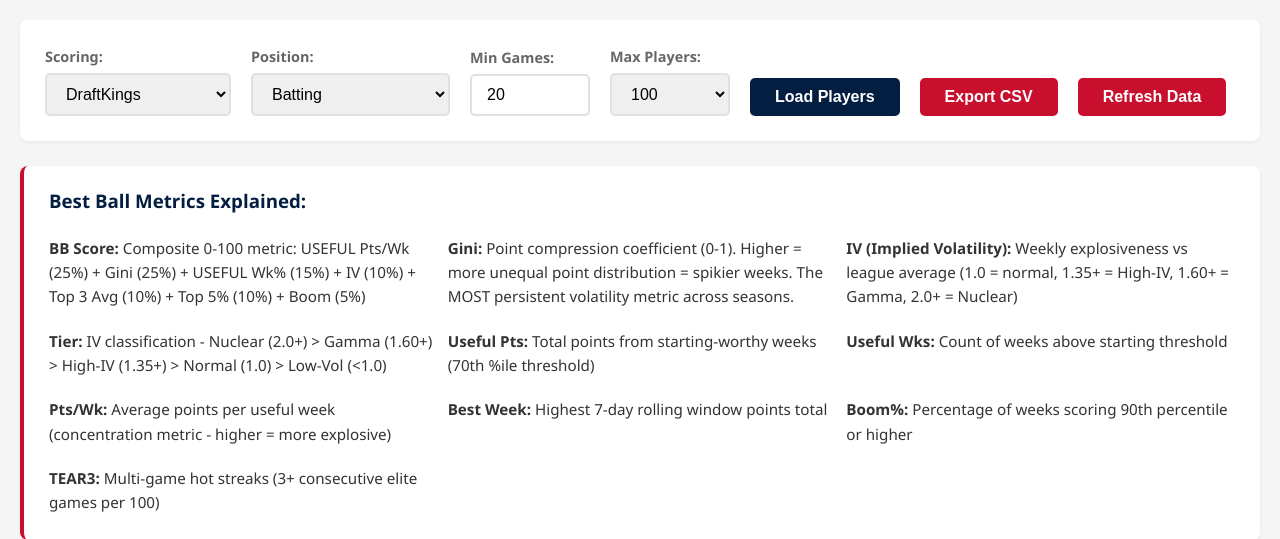
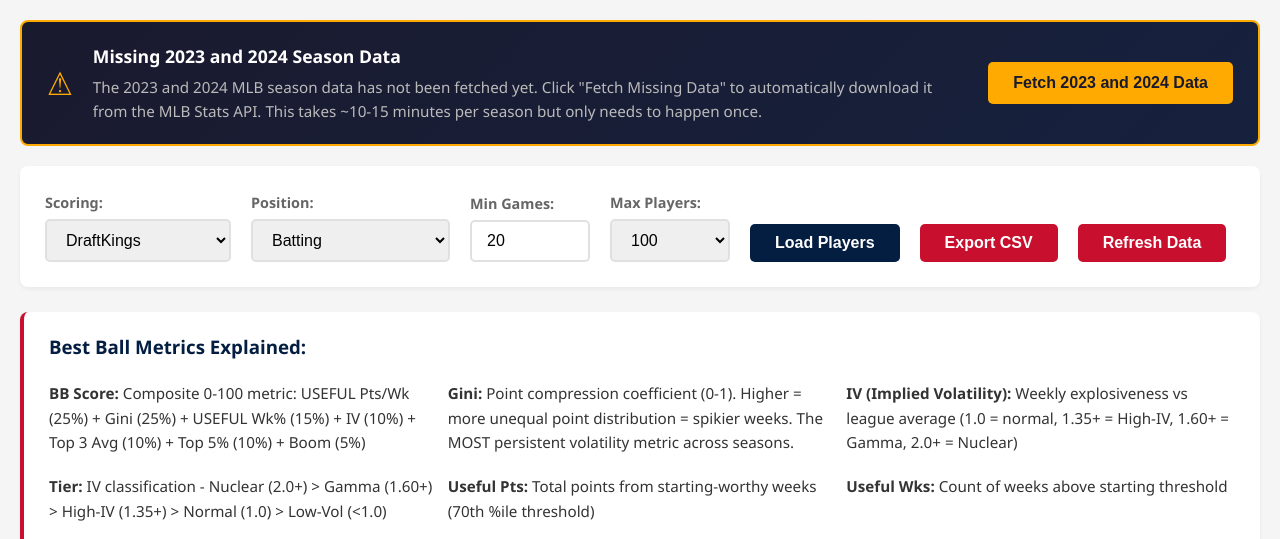
Before and after one commit to Matticusnicholas/Mlb-Stats-Draftkings, a Flask app: page / in a window 1280 px wide. Shown: the part 278-817 px from the top of the page. Run offline with Flask 3, Linux system fonts and the light colour scheme; data that the repository does not hold is empty; some libraries are stand-ins or nearby versions.

Commit message:
Add auto-fetch: website detects missing 2023/2024 data and fetches from MLB API
Backend (app.py):
- /api/data-status: checks which seasons exist in DB, reports missing ones
- /api/fetch-seasons POST: starts background thread to fetch schedule +
  boxscores from MLB Stats API for requested seasons
- /api/fetch-progress: polls real-time progress (phase, games fetched, %)
- Background worker fetches schedule, then boxscores with 0.3s rate limit,
  then auto-regenerates the Best Ball cache when all seasons complete
- Thread-safe state tracking with _fetch_state dict

Frontend (index.html + app.js + styles.css):
- On page load, calls /api/data-status to check for 2023/2024 data
- If missing, shows amber warning banner with "Fetch Missing Data" button
- Progress bar with real-time polling (every 2s) during fetch
- Shows phase (schedule / boxscores / cache regeneration) and game count
- Auto-hides banner and reloads player data when fetch completes
- Handles errors, retry, and already-running fetch gracefully

Data only needs to be fetched once - subsequent users get instant loading
from the stored SQLite database and JSON cache files.

https://claude.ai/code/session_01JZxLmsjXFxzntsPvNBNRcG

```diff
--- a/web/app.py
+++ b/web/app.py
@@ -10,6 +10,7 @@ import json
 from datetime import datetime
 import tempfile
 import logging
+import threading
 
 # Setup logger
 logger = logging.getLogger(__name__)
@@ -40,6 +41,20 @@ _player_cache = {
     'batting': None,
     'pitching': None,
     'combined': None
+}
+
+# Background fetch state (shared across requests)
+_fetch_state = {
+    'active': False,
+    'season': None,
+    'phase': None,        # 'schedule', 'boxscores', 'cache', 'done', 'error'
+    'progress': 0,        # 0-100
+    'total_games': 0,
+    'games_fetched': 0,
+    'errors': 0,
+    'message': '',
+    'seasons_queued': [],  # seasons still to fetch
+    'started_at': None,
 }
 
 
@@ -1207,5 +1222,315 @@ def get_cutline_all_rosters(draft_id):
     })
 
 
+# =============================================================================
+# AUTO-FETCH: Season data detection and background fetching
+# =============================================================================
+
+REQUIRED_SEASONS = [2023, 2024]
+
+
+@app.route('/api/data-status', methods=['GET'])
+def get_data_status():
+    """
+    Check which seasons have data in the database.
+    Frontend calls this on page load to detect missing seasons.
+    """
+    try:
+        from src.database.models import Game
+        from sqlalchemy import func, extract, case
+
+        session = db.get_session()
+
+        # Query per-year game counts and fetch status
+        rows = session.query(
+            extract('year', Game.game_date).label('year'),
+            func.count(Game.game_pk).label('total_games'),
+            func.sum(case((Game.data_fetched == True, 1), else_=0)).label('fetched_games')
+        ).group_by('year').all()
+
+        session.close()
+
+        seasons = {}
+        for r in rows:
+            year = int(r.year)
+            total = int(r.total_games)
+            fetched = int(r.fetched_games)
+            seasons[year] = {
+                'total_games': total,
+                'fetched_games': fetched,
+                'complete': fetched >= total and total > 0,
+                'pct': round(fetched / total * 100, 1) if total > 0 else 0
+            }
+
+        # Determine which required seasons are missing
+        missing = []
+        for year in REQUIRED_SEASONS:
+            if year not in seasons or not seasons[year]['complete']:
+                missing.append(year)
+
+        # Check cache freshness
+        cache_exists = os.path.exists(BATTING_CACHE) and os.path.exists(PITCHING_CACHE)
+        cache_generated = None
+        if cache_exists:
+            try:
+                with open(BATTING_CACHE, 'r') as f:
+                    cache_generated = json.load(f).get('generated_at')
+            except Exception:
+                pass
+
+        return jsonify({
+            'success': True,
+            'seasons': seasons,
+            'required_seasons': REQUIRED_SEASONS,
+            'missing_seasons': missing,
+            'cache_exists': cache_exists,
+            'cache_generated': cache_generated,
+            'fetch_active': _fetch_state['active']
+        })
+
+    except Exception as e:
+        logger.error(f"Error checking data status: {e}")
+        return jsonify({'success': False, 'error': str(e)}), 500
+
+
+@app.route('/api/fetch-seasons', methods=['POST'])
+def fetch_seasons():
+    """
+    Start background fetching for one or more seasons.
+    Fetches schedule + boxscores from MLB Stats API, then regenerates cache.
+
+    POST body:
+        seasons: list of year ints, e.g. [2023, 2024]
+    """
+    global _fetch_state
+
+    if _fetch_state['active']:
+        return jsonify({
+            'success': False,
+            'error': 'A fetch is already in progress',
+            'state': _fetch_state
+        }), 409
+
+    data = request.get_json() or {}
+    seasons = data.get('seasons', [])
+
+    if not seasons:
+        return jsonify({'success': False, 'error': 'No seasons specified'}), 400
+
+    # Validate seasons
+    for s in seasons:
+        if not isinstance(s, int) or s < 2000 or s > 2030:
+            return jsonify({'success': False, 'error': f'Invalid season: {s}'}), 400
+
+    # Reset state
+    _fetch_state.update({
+        'active': True,
+        'season': seasons[0],
+        'phase': 'starting',
+        'progress': 0,
+        'total_games': 0,
+        'games_fetched': 0,
+        'errors': 0,
+        'message': f'Starting fetch for {len(seasons)} season(s)...',
+        'seasons_queued': list(seasons),
+        'started_at': datetime.now().isoformat(),
+    })
+
+    # Launch background thread
+    thread = threading.Thread(
+        target=_background_fetch_seasons,
+        args=(list(seasons),),
+        daemon=True
+    )
+    thread.start()
+
+    return jsonify({
+        'success': True,
+        'message': f'Background fetch started for seasons: {seasons}',
+        'state': _fetch_state
+    })
+
+
+@app.route('/api/fetch-progress', methods=['GET'])
+def fetch_progress():
+    """Poll current fetch progress."""
+    return jsonify({
+        'success': True,
+        'state': _fetch_state
+    })
+
+
+def _background_fetch_seasons(seasons):
+    """
+    Background worker that fetches schedule + boxscores for each season,
+    then regenerates the web cache. Runs in a daemon thread.
+    """
+    global _fetch_state
+
+    try:
+        from src.api.mlb_api import MLBStatsAPI
+        from src.utils.dk_calculator import DKPointsCalculator
+
+        api = MLBStatsAPI(rate_limit_delay=0.3)
+        calculator = DKPointsCalculator()
+
+        # Use a fresh DB connection for the background thread
+        bg_db = DatabaseManager(DB_PATH)
+
+        for season_year in seasons:
+            season = str(season_year)
+            _fetch_state.update({
+                'season': season_year,
+                'phase': 'schedule',
+                'progress': 0,
+                'message': f'Fetching {season} schedule...',
+                'seasons_queued': [s for s in seasons if s >= season_year],
+            })
+
+            # --- Step 1: Fetch schedule ---
+            try:
+                games = api.fetch_season_schedule(season=season, game_type="R")
+                added = bg_db.add_games(games)
+                _fetch_state['message'] = f'{season}: Found {len(games)} games, {added} new'
+                logger.info(f"Season {season}: {len(games)} games, {added} new")
+            except Exception as e:
+                logger.error(f"Error fetching schedule for {season}: {e}")
+                _fetch_state.update({
+                    'phase': 'error',
+                    'message': f'Error fetching {season} schedule: {e}'
+                })
+                continue
+
+            # --- Step 2: Fetch boxscores ---
+            _fetch_state['phase'] = 'boxscores'
+            game_pks = bg_db.get_games_to_fetch(limit=None)
+
+            # Filter to only this season's games
+            from src.database.models import Game
+            from sqlalchemy import extract
+            session = bg_db.get_session()
+            season_game_pks = set(
+                row[0] for row in session.query(Game.game_pk).filter(
+                    extract('year', Game.game_date) == season_year,
+                    Game.data_fetched == False
+                ).all()
+            )
+            session.close()
+
+            games_to_fetch = [pk for pk in game_pks if pk in season_game_pks]
+            total = len(games_to_fetch)
+            _fetch_state['total_games'] = total
+            _fetch_state['games_fetched'] = 0
+            _fetch_state['message'] = f'{season}: Fetching {total} boxscores...'
+
+            for i, game_pk in enumerate(games_to_fetch):
+                try:
+                    boxscore = api.fetch_boxscore(game_pk)
+                    player_stats = api.extract_player_stats(boxscore)
+
+                    for player_data in player_stats:
+                        dk_points = calculator.calculate_points(player_data)
+                        bg_db.add_player_game(
+                            game_pk=game_pk,
+                            player_data=player_data,
+                            dk_points=dk_points
+                        )
+
+                    bg_db.mark_game_fetched(game_pk)
+                    _fetch_state['games_fetched'] = i + 1
+                    _fetch_state['progress'] = round((i + 1) / total * 100, 1) if total > 0 else 100
+                    _fetch_state['message'] = (
+                        f'{season}: {i + 1}/{total} games '
+                        f'({_fetch_state["progress"]}%)'
+                    )
+
+                except Exception as e:
+                    _fetch_state['errors'] += 1
+                    logger.error(f"Error processing game {game_pk}: {e}")
+                    continue
+
+            logger.info(f"Season {season} complete: {_fetch_state['games_fetched']} games fetched")
+
+        # --- Step 3: Regenerate cache ---
+        _fetch_state.update({
+            'phase': 'cache',
+            'progress': 0,
+            'message': 'Regenerating Best Ball cache (this may take a few minutes)...'
+        })
+
+        _regenerate_cache()
+
+        # Invalidate in-memory cache so next request picks up new data
+        _player_cache['batting'] = None
+        _player_cache['pitching'] = None
+        _player_cache['combined'] = None
+
+        _fetch_state.update({
+            'active': False,
+            'phase': 'done',
+            'progress': 100,
+            'message': f'All seasons fetched and cache regenerated successfully!'
+        })
+
+    except Exception as e:
+        logger.error(f"Background fetch failed: {e}")
+        import traceback
+        traceback.print_exc()
+        _fetch_state.update({
+            'active': False,
+            'phase': 'error',
+            'message': f'Fetch failed: {e}'
+        })
+
+
+def _regenerate_cache():
+    """
+    Regenerate the web cache JSON files using the full precalculate pipeline.
+    Called after new season data is fetched.
+    """
+    try:
+        os.makedirs(CACHE_DIR, exist_ok=True)
+
+        cache_db = DatabaseManager(DB_PATH)
+        weekly_analyzer = WeeklyAnalyzer(cache_db)
+
+        # Batting
+        _fetch_state['message'] = 'Regenerating batting cache...'
+        batting_players = weekly_analyzer.get_top_bestball_players(
+            stats_type='batting', min_games=10, limit=500
+        )
+
+        cache_data = {
+            'generated_at': datetime.now().isoformat(),
+            'count': len(batting_players),
+            'players': batting_players
+        }
+        with open(BATTING_CACHE, 'w') as f:
+            json.dump(cache_data, f)
+        logger.info(f"Regenerated batting cache: {len(batting_players)} players")
+
+        # Pitching
+        _fetch_state['message'] = 'Regenerating pitching cache...'
+        pitching_players = weekly_analyzer.get_top_bestball_players(
+            stats_type='pitching', min_games=10, limit=500
+        )
+
+        cache_data = {
+            'generated_at': datetime.now().isoformat(),
+            'count': len(pitching_players),
+            'players': pitching_players
+        }
+        with open(PITCHING_CACHE, 'w') as f:
+            json.dump(cache_data, f)
+        logger.info(f"Regenerated pitching cache: {len(pitching_players)} players")
+
+        _fetch_state['message'] = 'Cache regeneration complete!'
+
+    except Exception as e:
+        logger.error(f"Cache regeneration failed: {e}")
+        _fetch_state['message'] = f'Cache regeneration failed: {e}'
+        raise
+
+
 if __name__ == '__main__':
     app.run(debug=True, host='0.0.0.0', port=5000)
--- a/web/static/css/styles.css
+++ b/web/static/css/styles.css
@@ -305,6 +305,112 @@ body {
     margin: 5px 0;
 }
 
+/* Data Status Banner */
+.data-banner {
+    background: linear-gradient(135deg, #1a1a2e 0%, #16213e 100%);
+    border: 2px solid #ffaa00;
+    border-radius: 8px;
+    padding: 20px 25px;
+    margin-bottom: 20px;
+    color: #fff;
+}
+
+.data-banner-content {
+    display: flex;
+    align-items: center;
+    gap: 20px;
+}
+
+.data-banner-icon {
+    font-size: 2em;
+    color: #ffaa00;
+    flex-shrink: 0;
+}
+
+.data-banner-text {
+    flex: 1;
+}
+
+.data-banner-text strong {
+    font-size: 1.1em;
+    display: block;
+    margin-bottom: 5px;
+}
+
+.data-banner-text p {
+    color: #bbb;
+    font-size: 0.95em;
+    margin: 0;
+}
+
+.data-banner-actions {
+    flex-shrink: 0;
+}
+
+.btn-fetch {
+    padding: 12px 25px;
+    background: #ffaa00;
+    color: #1a1a2e;
+    border: none;
+    border-radius: 5px;
+    font-size: 1em;
+    font-weight: 700;
+    cursor: pointer;
+    transition: all 0.3s;
+    white-space: nowrap;
+}
+
+.btn-fetch:hover {
+    background: #ffc640;
+    transform: translateY(-2px);
+    box-shadow: 0 4px 8px rgba(255, 170, 0, 0.3);
+}
+
+.btn-fetch:disabled {
+    background: #666;
+    color: #aaa;
+    cursor: not-allowed;
+    transform: none;
+    box-shadow: none;
+}
+
+.fetch-progress {
+    margin-top: 15px;
+    padding-top: 15px;
+    border-top: 1px solid #333;
+}
+
+.fetch-progress-bar-bg {
+    width: 100%;
+    height: 24px;
+    background: #333;
+    border-radius: 12px;
+    overflow: hidden;
+    margin-bottom: 8px;
+}
+
+.fetch-progress-bar {
+    height: 100%;
+    background: linear-gradient(90deg, #ffaa00, #00cc44);
+    border-radius: 12px;
+    transition: width 0.5s ease;
+    min-width: 0;
+}
+
+.fetch-progress-text {
+    color: #aaa;
+    font-size: 0.9em;
+    margin: 0;
+}
+
+.data-banner.success {
+    border-color: #00cc44;
+}
+
+.data-banner.success .data-banner-icon {
+    color: #00cc44;
+}
+
 /* Responsive */
 @media (max-width: 768px) {
     .header h1 {
--- a/web/static/js/app.js
+++ b/web/static/js/app.js
@@ -54,6 +54,7 @@ tableHeaders.addEventListener('click', (e) => {
 loadDatabaseStats();
 updateScoringInfo();
 updateTableHeaders();  // Initialize table headers with correct columns
+checkDataStatus();     // Check if 2023/2024 data exists
 
 /**
  * Update scoring system info in footer
@@ -399,3 +400,171 @@ function showLoading(show) {
         loading.classList.add('hidden');
     }
 }
+
+// =============================================================================
+// AUTO-FETCH: Detect missing season data and offer to fetch it
+// =============================================================================
+
+let _missingSeasons = [];
+let _fetchPollInterval = null;
+
+/**
+ * Check if required seasons (2023, 2024) have data in the database.
+ * Shows a banner if data is missing.
+ */
+async function checkDataStatus() {
+    const banner = document.getElementById('data-status-banner');
+    if (!banner) return;
+
+    try {
+        const response = await fetch('/api/data-status');
+        const data = await response.json();
+
+        if (!data.success) return;
+
+        // If a fetch is already running, show progress immediately
+        if (data.fetch_active) {
+            banner.classList.remove('hidden');
+            document.getElementById('banner-title').textContent = 'Fetching Season Data...';
+            document.getElementById('banner-message').textContent = 'A data fetch is already in progress.';
+            document.getElementById('fetch-btn').disabled = true;
+            document.getElementById('fetch-btn').textContent = 'Fetching...';
+            document.getElementById('fetch-progress-container').classList.remove('hidden');
+            startProgressPolling();
+            return;
+        }
+
+        _missingSeasons = data.missing_seasons || [];
+
+        if (_missingSeasons.length === 0) {
+            // All data present - hide banner or show success briefly
+            banner.classList.add('hidden');
+            return;
+        }
+
+        // Show banner with missing seasons
+        banner.classList.remove('hidden');
+        const seasonList = _missingSeasons.join(' and ');
+        document.getElementById('banner-title').textContent = `Missing ${seasonList} Season Data`;
+        document.getElementById('banner-message').textContent =
+            `The ${seasonList} MLB season data has not been fetched yet. ` +
+            `Click "Fetch Missing Data" to automatically download it from the MLB Stats API. ` +
+            `This takes ~10-15 minutes per season but only needs to happen once.`;
+        document.getElementById('fetch-btn').disabled = false;
+        document.getElementById('fetch-btn').textContent = `Fetch ${seasonList} Data`;
+
+    } catch (error) {
+        console.error('Error checking data status:', error);
+    }
+}
+
+/**
+ * Start fetching missing seasons (called by the banner button).
+ */
+async function startFetchMissing() {
+    if (_missingSeasons.length === 0) return;
+
+    const fetchBtn = document.getElementById('fetch-btn');
+    const progressContainer = document.getElementById('fetch-progress-container');
+
+    fetchBtn.disabled = true;
+    fetchBtn.textContent = 'Fetching...';
+    progressContainer.classList.remove('hidden');
+    document.getElementById('fetch-progress-text').textContent = 'Starting fetch...';
+
+    try {
+        const response = await fetch('/api/fetch-seasons', {
+            method: 'POST',
+            headers: { 'Content-Type': 'application/json' },
+            body: JSON.stringify({ seasons: _missingSeasons })
+        });
+
+        const data = await response.json();
+
+        if (!data.success) {
+            document.getElementById('fetch-progress-text').textContent = `Error: ${data.error}`;
+            fetchBtn.disabled = false;
+            fetchBtn.textContent = 'Retry';
+            return;
+        }
+
+        // Start polling for progress
+        startProgressPolling();
+
+    } catch (error) {
+        console.error('Error starting fetch:', error);
+        document.getElementById('fetch-progress-text').textContent = `Error: ${error.message}`;
+        fetchBtn.disabled = false;
+        fetchBtn.textContent = 'Retry';
+    }
+}
+
+/**
+ * Poll the server for fetch progress every 2 seconds.
+ */
+function startProgressPolling() {
+    if (_fetchPollInterval) clearInterval(_fetchPollInterval);
+
+    _fetchPollInterval = setInterval(async () => {
+        try {
+            const response = await fetch('/api/fetch-progress');
+            const data = await response.json();
+
+            if (!data.success) return;
+
+            const state = data.state;
+            const progressBar = document.getElementById('fetch-progress-bar');
+            const progressText = document.getElementById('fetch-progress-text');
+            const banner = document.getElementById('data-status-banner');
+            const bannerTitle = document.getElementById('banner-title');
+
+            // Update progress bar
+            progressBar.style.width = state.progress + '%';
+            progressText.textContent = state.message;
+
+            // Update title based on phase
+            if (state.phase === 'schedule') {
+                bannerTitle.textContent = `Fetching ${state.season} Schedule...`;
+            } else if (state.phase === 'boxscores') {
+                bannerTitle.textContent = `Fetching ${state.season} Game Data (${state.games_fetched}/${state.total_games})`;
+            } else if (state.phase === 'cache') {
+                bannerTitle.textContent = 'Regenerating Analytics Cache...';
+                progressBar.style.width = '100%';
+            }
+
+            // Check if done
+            if (state.phase === 'done') {
+                clearInterval(_fetchPollInterval);
+                _fetchPollInterval = null;
+
+                bannerTitle.textContent = 'Data Fetch Complete!';
+                progressBar.style.width = '100%';
+                progressText.textContent = state.message;
+                banner.classList.add('success');
+                banner.querySelector('.data-banner-icon').innerHTML = '&#10003;';
+
+                // Auto-hide banner after 5 seconds and reload data
+                setTimeout(() => {
+                    banner.classList.add('hidden');
+                    // Invalidate and reload player data
+                    loadPlayers();
+                    loadDatabaseStats();
+                }, 5000);
+            }
+
+            if (state.phase === 'error' && !state.active) {
+                clearInterval(_fetchPollInterval);
+                _fetchPollInterval = null;
+
+                bannerTitle.textContent = 'Fetch Error';
+                progressText.textContent = state.message;
+                const fetchBtn = document.getElementById('fetch-btn');
+                fetchBtn.disabled = false;
+                fetchBtn.textContent = 'Retry';
+            }
+
+        } catch (error) {
+            console.error('Error polling progress:', error);
+        }
+    }, 2000);
+}
--- a/web/templates/index.html
+++ b/web/templates/index.html
@@ -21,6 +21,26 @@
             <a href="/mock-draft" style="color: var(--primary-color); background: var(--card-background); text-decoration: none; padding: 10px 20px; border-radius: 5px; font-weight: 600;">Mock Draft</a>
             <a href="/cutline-draft" style="color: white; background: #8b0000; text-decoration: none; padding: 10px 20px; border-radius: 5px; font-weight: 600;">Cutline Draft</a>
         </nav>
+
+        <!-- Data Status Banner (shown when seasons are missing) -->
+        <div id="data-status-banner" class="data-banner hidden">
+            <div class="data-banner-content">
+                <div class="data-banner-icon">&#9888;</div>
+                <div class="data-banner-text">
+                    <strong id="banner-title">Missing Season Data</strong>
+                    <p id="banner-message">Checking for 2023 and 2024 data...</p>
+                </div>
+                <div class="data-banner-actions">
+                    <button id="fetch-btn" class="btn-fetch" onclick="startFetchMissing()">Fetch Missing Data</button>
+                </div>
+            </div>
+            <div id="fetch-progress-container" class="fetch-progress hidden">
+                <div class="fetch-progress-bar-bg">
+                    <div id="fetch-progress-bar" class="fetch-progress-bar" style="width: 0%"></div>
+                </div>
+                <p id="fetch-progress-text" class="fetch-progress-text">Starting...</p>
+            </div>
+        </div>
 
         <!-- Filters -->
         <div class="filters-section">
```
